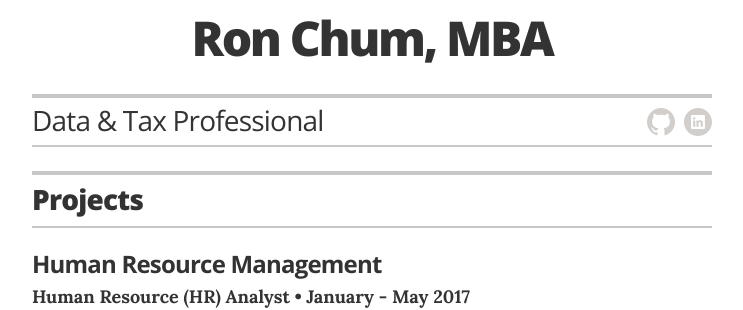
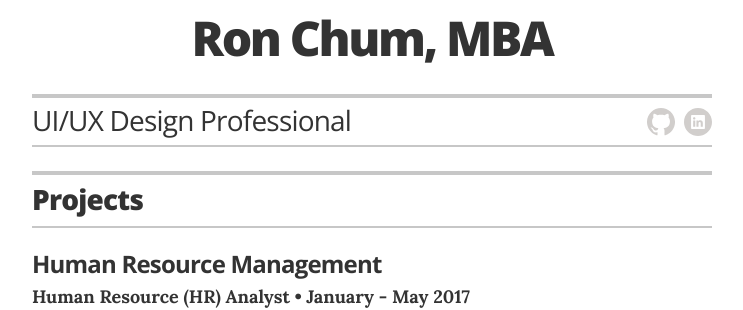
Before and after one commit to rchum/p2, a Jekyll site: the page built from index.html, in a window 1280 px wide and 900 px high. Shown: the part 121-431 px from the top of the window, without its empty margins (268-1011 px from the left). Built offline with Jekyll 4.4.1, drawn with Linux system fonts in a browser that asks for light colours.

Commit message:
Update _config.yml

```diff
--- a/_config.yml
+++ b/_config.yml
@@ -11,7 +11,7 @@ sass:
 # Resume settings
 resume_avatar:                  "true"
 resume_name:                    "Ron Chum, MBA"
-resume_title:                   "Data & Tax Professional"
+resume_title:                   "UI/UX Design Professional"
 
 # used for the contact button in _layouts/resume.html
 #resume_contact_email:           "rchum2@illinois.edu"
```
